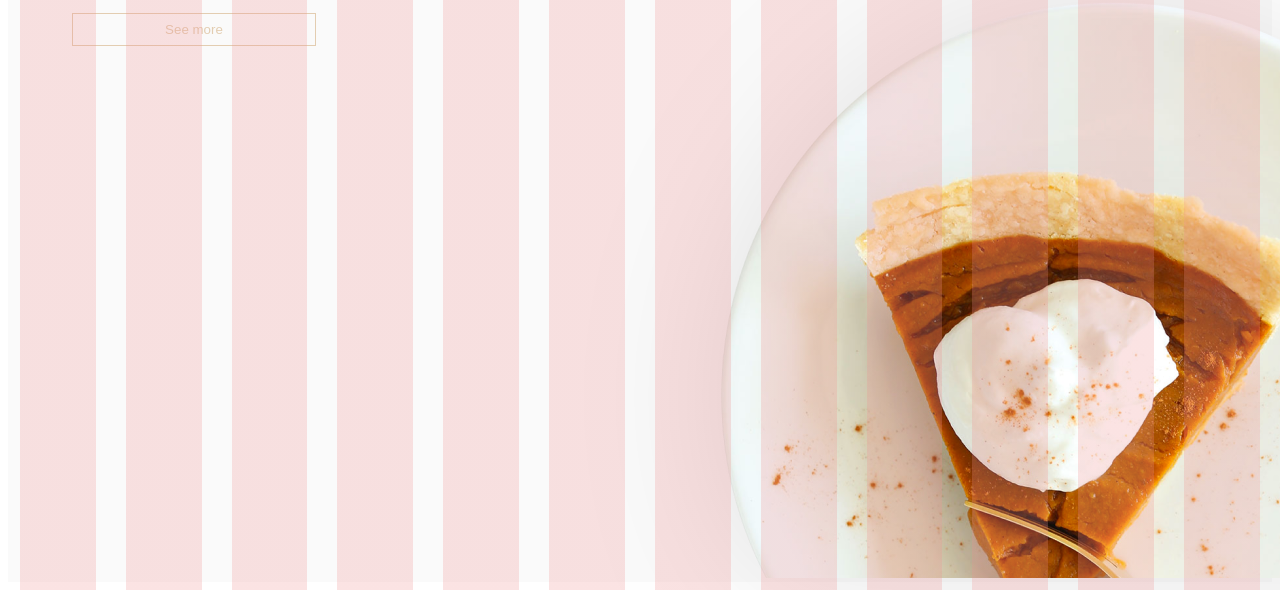
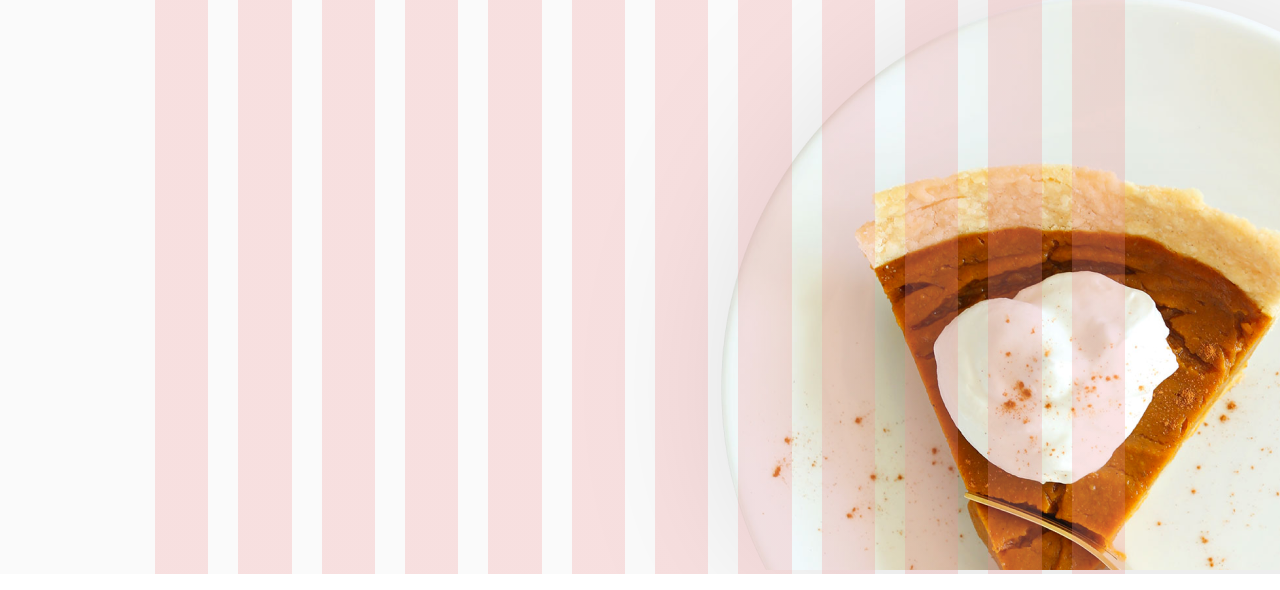
Before and after one commit to elisabetasta/vef-hopa1, a plain HTML site: page components/hero/hero.html in a window 1280 px wide. Shown: the part 280-870 px from the top of the page. Drawn offline with Linux system fonts and the light colour scheme.

Commit message:
setja upp grid

```diff
--- a/components/hero/hero.css
+++ b/components/hero/hero.css
@@ -1,9 +1,47 @@
-:root {
+/* Setjum inn „reset“ sem fjarlægir margin og padding af öllu */
+* {
+    margin: 0;
+    padding: 0;
+  }
+
+  /* Reiknum stærð á öllum boxum sem border-box */
+  html {
+    box-sizing: border-box;
+
+    /* Lætur skroll innan síðu taka tíma */
+    scroll-behavior: smooth;
+  }
+
+  /* og látum erfast á allt */
+  *,
+  *:before,
+  *:after {
+    box-sizing: inherit;
+  }
+
+  /* Breytur sem skal nota */
+
+  :root {
+    /* Grunn bilið okkar er 1rem == 16px */
+    --spacing: 1rem;
+    /* Hámarksbreidd á efni */
+    --max-width: 1600px;
+
+    --color-primary: #f0f0f8;
+
+    --color-header: #fff;
+    --color-text: #000;
+    --color-border: #ccc;
+
+    /* Letur stillingar */
+    --font-base-body-px: 16px;
+    --font-base-size: 1rem;
+
     /* Grid stillingar */
-  --columns: 12;
-  --gutter: 30px;
-  --offset: 20px;
-}
+    --columns: 12;
+    --gutter: 30px;
+    --offset: 155px;
+  }
 
 .hero-section {
     display: flex;
```
